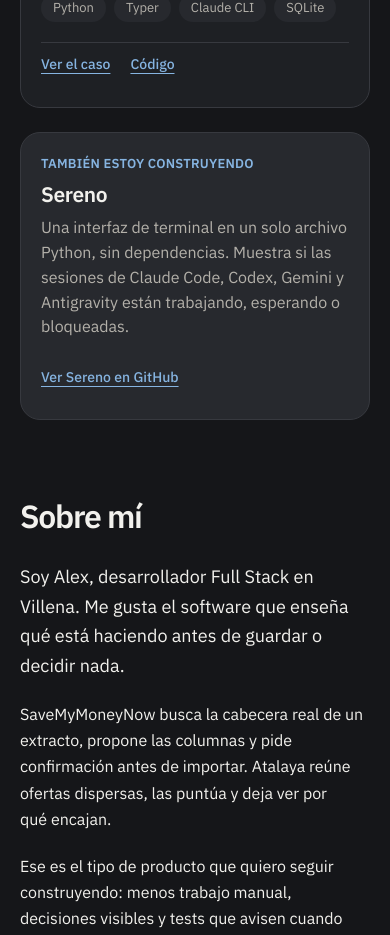
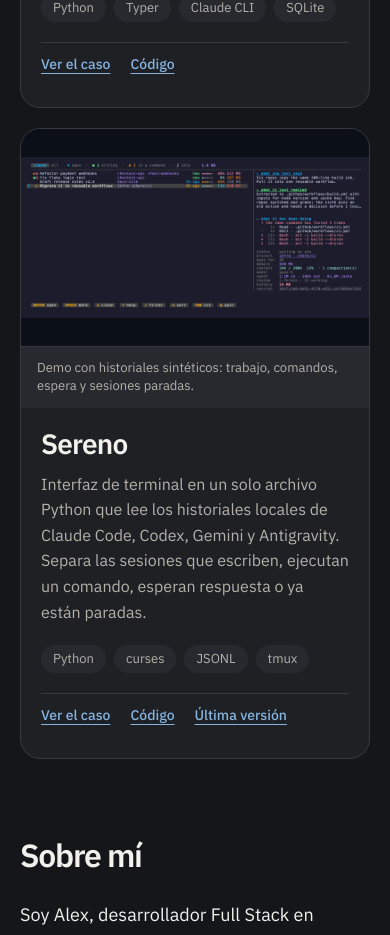
Before and after one commit to ElRaxy/portfolioalex, a React (Create React App) app: page / in a window 390 px wide. Shown: the part 2660-3595 px from the top of the page. Built offline with nearby package versions, Linux system fonts and the light colour scheme.

Commit message:
feat(portfolio): publicar caso de estudio de Sereno

```diff
--- a/public/index.html
+++ b/public/index.html
@@ -12,14 +12,14 @@
     </script>
     <meta charset="UTF-8">
     <meta name="viewport" content="width=device-width, initial-scale=1.0">
-    <meta name="description" content="Alex Micó Robles, desarrollador Full Stack con React, Node.js y Python. Proyectos: SaveMyMoneyNow, Strev y Atalaya, con casos de estudio en español e inglés.">
+    <meta name="description" content="Alex Micó Robles, desarrollador Full Stack con React, Node.js y Python. Casos de SaveMyMoneyNow, Strev, Atalaya y Sereno en español e inglés.">
     <meta name="keywords" content="full stack developer, react, node.js, express, mongodb, mern, python, testing, ci/cd, automatizacion, llm, remoto, espana, alicante">
     <meta name="author" content="Alex Micó Robles">
     <meta name="google-site-verification" content="AWawluM3A7OgNomhbGcdFntP4y6VIerkGasM6Wvhx3Y">
 
     <meta property="og:type" content="website">
     <meta property="og:title" content="Alex Micó Robles | Full Stack Developer · React, Node y Python">
-    <meta property="og:description" content="Productos web con React y Node.js, automatización con Python y tres casos de estudio que puedes revisar.">
+    <meta property="og:description" content="Productos web con React y Node.js, automatización con Python y cuatro casos de estudio que puedes revisar.">
     <meta property="og:image" content="https://portfolioalex-mico.vercel.app/og-image.png">
     <meta property="og:image:width" content="1200">
     <meta property="og:image:height" content="630">
@@ -30,7 +30,7 @@
 
     <meta name="twitter:card" content="summary_large_image">
     <meta name="twitter:title" content="Alex Micó Robles | Full Stack Developer · React, Node y Python">
-    <meta name="twitter:description" content="Productos web con React y Node.js, automatización con Python y tres casos de estudio que puedes revisar.">
+    <meta name="twitter:description" content="Productos web con React y Node.js, automatización con Python y cuatro casos de estudio que puedes revisar.">
     <meta name="twitter:image" content="https://portfolioalex-mico.vercel.app/og-image.png">
 
     <link rel="icon" type="image/svg+xml" href="/favicon.svg?v=2">
@@ -53,7 +53,7 @@
                   "name": "Alex Micó Robles",
                   "url": "https://portfolioalex-mico.vercel.app/",
                   "image": "https://portfolioalex-mico.vercel.app/og-image.png",
-                  "description": "Desarrollador Full Stack con React, Node.js y Python. Proyectos: SaveMyMoneyNow, Strev y Atalaya.",
+                  "description": "Desarrollador Full Stack con React, Node.js y Python. Proyectos: SaveMyMoneyNow, Strev, Atalaya y Sereno.",
                   "jobTitle": "Full Stack Developer",
                   "email": "mailto:alexmico2006@gmail.com",
                   "telephone": "+34693912460",
@@ -176,6 +176,17 @@
                   "author": {
                         "@id": "https://portfolioalex-mico.vercel.app/#alex"
                   }
+            },
+            {
+                  "@type": "SoftwareSourceCode",
+                  "@id": "https://portfolioalex-mico.vercel.app/#sereno",
+                  "name": "Sereno",
+                  "codeRepository": "https://github.com/ElRaxy/sereno",
+                  "programmingLanguage": "Python",
+                  "license": "https://opensource.org/licenses/MIT",
+                  "author": {
+                        "@id": "https://portfolioalex-mico.vercel.app/#alex"
+                  }
             }
       ]
 }
--- a/scripts/prerender.mjs
+++ b/scripts/prerender.mjs
@@ -9,7 +9,7 @@ const projectRoot = path.resolve(path.dirname(fileURLToPath(import.meta.url)), '
 const buildDirectory = path.join(projectRoot, 'build')
 const baseUrl = 'https://portfolioalex-mico.vercel.app'
 // Mismo orden que en src/lib/routing.js. Si divergen, el test lo canta.
-const CASE_SLUGS = ['savemymoneynow', 'strev', 'atalaya']
+const CASE_SLUGS = ['savemymoneynow', 'strev', 'atalaya', 'sereno']
 const buildDate = new Date().toISOString().slice(0, 10)
 
 const escapeAttribute = (value) => String(value)
@@ -75,6 +75,7 @@ const CASE_ENTITY_IDS = {
   atalaya: '#atalaya',
   savemymoneynow: '#savemymoneynow',
   strev: '#strev',
+  sereno: '#sereno',
 }
 
 const setStructuredDataUrl = (html, url, language, slug, metadata) => replaceTag(
@@ -93,7 +94,7 @@ const setStructuredDataUrl = (html, url, language, slug, metadata) => replaceTag
     profilePage['@id'] = `${url}#page`
     profilePage.inLanguage = language
     // El nodo se copia del HTML base, que es la portada castellana: sin esto,
-    // las 9 paginas restantes decian llamarse "Alex Mico Robles | Full Stack
+    // las paginas restantes decian llamarse "Alex Mico Robles | Full Stack
     // Developer" y las inglesas lo decian en castellano.
     profilePage.name = metadata.name
     profilePage.description = metadata.description
--- a/src/componets/caseStudy/CaseStudy.jsx
+++ b/src/componets/caseStudy/CaseStudy.jsx
@@ -3,6 +3,7 @@ import { useTranslation } from 'react-i18next'
 import saveMyMoneyNowImage from '../../assets/projects/savemymoneynow-detection.png'
 import strevImage from '../../assets/projects/strev-product.png'
 import atalayaImage from '../../assets/projects/atalaya-health.svg'
+import serenoImage from '../../assets/projects/sereno-session-overview.webp'
 
 const CASE_MEDIA = {
   savemymoneynow: {
@@ -19,6 +20,11 @@ const CASE_MEDIA = {
     src: atalayaImage,
     width: 1200,
     height: 675,
+  },
+  sereno: {
+    src: serenoImage,
+    width: 1560,
+    height: 720,
   },
 }
 
@@ -39,7 +45,7 @@ const CaseStudy = ({ slug }) => {
   const tagline = t(`case_study.cases.${slug}.tagline`)
   const summary = t(`case_study.cases.${slug}.summary`)
   const problema = t(`case_study.cases.${slug}.problem`, { returnObjects: true }) || []
-  // Solo lo tiene Atalaya: es el unico de los tres que compite con proyectos
+  // Solo lo tiene Atalaya: es el unico de los casos actuales que compite con proyectos
   // conocidos, y sin decirlo el caso no responde "por que esto y no aquello".
   const gap = t(`case_study.cases.${slug}.gap`, { returnObjects: true })
   const gapParrafos = Array.isArray(gap) ? gap : []
@@ -148,7 +154,7 @@ const CaseStudy = ({ slug }) => {
               href={link.url}
               key={link.url}
               target="_blank"
-              rel="noreferrer"
+              rel="noopener noreferrer"
             >
               {link.label}
             </a>
--- a/src/componets/portfolio/Portfolio.jsx
+++ b/src/componets/portfolio/Portfolio.jsx
@@ -4,6 +4,7 @@ import { caseHref } from '../../lib/routing'
 import saveMyMoneyNowImage from '../../assets/projects/savemymoneynow-detection.png'
 import strevImage from '../../assets/projects/strev-product.png'
 import atalayaImage from '../../assets/projects/atalaya-health.svg'
+import serenoImage from '../../assets/projects/sereno-session-overview.webp'
 import './portfolio.css'
 
 const PROJECT_MEDIA = {
@@ -25,14 +26,28 @@ const PROJECT_MEDIA = {
     height: 675,
     position: 'center',
   },
+  sereno: {
+    src: serenoImage,
+    width: 1560,
+    height: 720,
+    position: 'center',
+    fit: 'contain',
+  },
 }
 
 const ProjectCard = ({ project, projectIndex, language }) => {
   const media = PROJECT_MEDIA[project.slug]
   const isFeatured = projectIndex === 0
+  const isWide = isFeatured || project.wide
+  const itemClasses = [
+    'portfolio__item',
+    isWide && 'portfolio__item--wide',
+    isFeatured && 'portfolio__item--featured',
+    `portfolio__item--${project.slug}`,
+  ].filter(Boolean).join(' ')
 
   return (
-    <article className={`portfolio__item${isFeatured ? ' portfolio__item--featured' : ''}`}>
+    <article className={itemClasses}>
       <figure className="portfolio__media">
         <div className="portfolio__media-frame">
           <img
@@ -42,7 +57,7 @@ const ProjectCard = ({ project, projectIndex, language }) => {
             height={media.height}
             loading={isFeatured ? 'eager' : 'lazy'}
             decoding="async"
-            style={{ objectPosition: media.position }}
+            style={{ objectFit: media.fit || 'cover', objectPosition: media.position }}
           />
         </div>
         <figcaption>{project.image_caption || project.title}</figcaption>
@@ -122,22 +137,6 @@ function Portfolio() {
           />
         ))}
       </div>
-
-      <aside className="portfolio__side-project" aria-labelledby="portfolio-side-project-title">
-        <div className="portfolio__side-project-copy">
-          <p className="portfolio__side-project-label">{t('portfolio.side_project.eyebrow')}</p>
-          <h3 id="portfolio-side-project-title">{t('portfolio.side_project.title')}</h3>
-          <p>{t('portfolio.side_project.description')}</p>
-        </div>
-        <a
-          className="portfolio__side-project-link"
-          href={t('portfolio.side_project.url')}
-          target="_blank"
-          rel="noopener noreferrer"
-        >
-          {t('portfolio.side_project.link_label')}
-        </a>
-      </aside>
     </section>
   )
 }
--- a/src/componets/portfolio/portfolio.css
+++ b/src/componets/portfolio/portfolio.css
@@ -24,59 +24,6 @@
   gap: var(--space-6);
 }
 
-.portfolio__side-project {
-  display: grid;
-  grid-template-columns: minmax(0, 1fr) auto;
-  align-items: end;
-  gap: var(--space-6);
-  margin-top: var(--space-8);
-  padding: var(--space-6);
-  border: 1px solid var(--line-soft);
-  border-radius: var(--radius-lg);
-  background: var(--surface-2);
-}
-
-.portfolio__side-project-label {
-  margin-bottom: var(--space-2);
-  color: var(--accent);
-  font-size: var(--fs-xs);
-  font-weight: 600;
-  letter-spacing: var(--ls-label);
-  text-transform: uppercase;
-}
-
-.portfolio__side-project h3 {
-  color: var(--text-1);
-  font-size: var(--fs-lg);
-  font-weight: 600;
-  letter-spacing: -0.02em;
-  line-height: 1.2;
-}
-
-.portfolio__side-project-copy > p:last-child {
-  max-width: 62ch;
-  margin-top: var(--space-2);
-  color: var(--text-2);
-  line-height: 1.55;
-}
-
-.portfolio__side-project-link {
-  min-height: 44px;
-  display: inline-flex;
-  align-items: center;
-  color: var(--accent);
-  font-size: var(--fs-sm);
-  font-weight: 500;
-  text-decoration: underline;
-  text-decoration-thickness: 1px;
-  text-underline-offset: 4px;
-  white-space: nowrap;
-}
-
-.portfolio__side-project-link:hover {
-  color: var(--accent-hover);
-}
-
 .portfolio__item {
   min-width: 0;
   display: flex;
@@ -89,7 +36,7 @@
   transition: border-color var(--transition), box-shadow var(--transition);
 }
 
-.portfolio__item--featured {
+.portfolio__item--wide {
   grid-column: 1 / -1;
   display: grid;
   grid-template-columns: minmax(0, 1.2fr) minmax(18rem, 0.8fr);
@@ -108,8 +55,12 @@
   background: var(--surface-2);
 }
 
-.portfolio__item--featured .portfolio__media {
+.portfolio__item--wide .portfolio__media {
   border-right: 1px solid var(--line-soft);
+}
+
+.portfolio__item--sereno .portfolio__media-frame {
+  background: #0b1018;
 }
 
 .portfolio__media-frame {
@@ -160,7 +111,7 @@
   overflow-wrap: anywhere;
 }
 
-.portfolio__item--featured h3 {
+.portfolio__item--wide h3 {
   font-size: clamp(1.75rem, 2.5vw, 2.05rem);
 }
 
@@ -225,11 +176,11 @@
 }
 
 @media screen and (max-width: 760px) {
-  .portfolio__item--featured {
+  .portfolio__item--wide {
     display: flex;
   }
 
-  .portfolio__item--featured .portfolio__media {
+  .portfolio__item--wide .portfolio__media {
     border-right: 0;
   }
 }
@@ -245,7 +196,7 @@
     gap: var(--space-5);
   }
 
-  .portfolio__item--featured {
+  .portfolio__item--wide {
     grid-column: auto;
   }
 
@@ -253,16 +204,6 @@
     padding: var(--space-5);
   }
 
-  .portfolio__side-project {
-    grid-template-columns: minmax(0, 1fr);
-    gap: var(--space-4);
-    margin-top: var(--space-6);
-    padding: var(--space-5);
-  }
-
-  .portfolio__side-project-link {
-    justify-self: start;
-  }
 }
 
 /* La terminal solo se conserva como artefacto autentico dentro del caso de Atalaya. */
--- a/src/i18n/locales/en/translation.json
+++ b/src/i18n/locales/en/translation.json
@@ -105,13 +105,6 @@
   "portfolio": {
     "title": "My projects",
     "subtitle": "Recent selection",
-    "side_project": {
-      "eyebrow": "Also building",
-      "title": "Sereno",
-      "description": "A Python terminal UI in one file, with no dependencies. It shows whether Claude Code, Codex, Gemini and Antigravity sessions are working, waiting or stuck.",
-      "link_label": "View Sereno on GitHub",
-      "url": "https://github.com/ElRaxy/sereno"
-    },
     "closed_label": "Closed source, demo on request",
     "internal_label": "Internal tool, closed source",
     "featured_label": "Featured project",
@@ -181,6 +174,31 @@
         "image_alt": "Atalaya showing a dated health result for its job sources",
         "image_caption": "A reproducible record of the sources checked by Atalaya.",
         "slug": "atalaya"
+      },
+      {
+        "title": "Sereno",
+        "description": "A single-file Python terminal UI that reads the local histories of Claude Code, Codex, Gemini and Antigravity. It separates sessions that are writing, running a command, waiting for a reply or already stopped.",
+        "tags": [
+          "Python",
+          "curses",
+          "JSONL",
+          "tmux"
+        ],
+        "links": [
+          {
+            "label": "Code",
+            "url": "https://github.com/ElRaxy/sereno"
+          },
+          {
+            "label": "Latest release",
+            "url": "https://github.com/ElRaxy/sereno/releases/latest"
+          }
+        ],
+        "image": "sereno",
+        "image_alt": "Sereno showing coding-agent sessions and their states in a terminal interface",
+        "image_caption": "Demo with synthetic histories: writing, commands, waiting and stopped sessions.",
+        "slug": "sereno",
+        "wide": true
       }
     ],
     "case_link": "Read the case study",
@@ -261,7 +279,7 @@
     "source": "Source of this site"
   },
   "meta": {
-    "description": "Alex Micó Robles is a Full Stack Developer working with React, Node.js and Python. Projects include SaveMyMoneyNow, Strev and Atalaya, with case studies in English and Spanish."
+    "description": "Alex Micó Robles is a Full Stack Developer working with React, Node.js and Python. Case studies cover SaveMyMoneyNow, Strev, Atalaya and Sereno in English and Spanish."
   },
   "case_study": {
     "back": "Back to projects",
@@ -413,6 +431,54 @@
         "note": "React, Node, Express, MongoDB, Redis with BullMQ, Stripe and Gemini. Closed source.",
         "short": "Strev",
         "scope": "Strev"
+      },
+      "sereno": {
+        "title": "Sereno",
+        "tagline": "See which session is working, waiting or stuck",
+        "summary": "Sereno is a single-file Python terminal UI that reads the local histories of Claude Code, Codex, Gemini and Antigravity. It separates sessions that are writing, running a command, waiting for a reply or already stopped, without sending data off the machine.",
+        "problem": [
+          "Sereno started with the problem of following several agent sessions at once. A live process does not tell you whether it is writing, inside a command, waiting for a reply or stopped.",
+          "The four CLIs record their activity in different formats. Sereno reads those local histories and returns comparable states without copying real prompts or depending on a remote service."
+        ],
+        "decisions": [
+          {
+            "title": "Histories stay where the tools wrote them",
+            "body": "Sereno reads the local transcript queues of Claude Code, Codex, Gemini and Antigravity. Each reader maps its format to the same states without uploading the content elsewhere."
+          },
+          {
+            "title": "The last useful event determines the state",
+            "body": "A tool_use without its tool_result means the session is in a command. The stop_reason and later events separate writing, waiting and stopped."
+          },
+          {
+            "title": "The cache follows mtime",
+            "body": "A transcript is only parsed again when its modification time changes. Refreshing stays cheap even with many sessions open."
+          },
+          {
+            "title": "No networking is enforced by a test",
+            "body": "The application opens no connections. An AST test rejects imports from networking modules, so that guarantee does not rely on someone remembering a rule while editing the file."
+          },
+          {
+            "title": "The demo never touches real sessions",
+            "body": "Demo mode uses synthetic histories in an isolated environment. The public capture shows the states without client names, prompts or machine data."
+          }
+        ],
+        "results": [
+          {
+            "value": "1 file",
+            "label": "Python 3.8+"
+          },
+          {
+            "value": "0 dependencies",
+            "label": "outside the standard library"
+          },
+          {
+            "value": "4 CLIs",
+            "label": "with comparable states"
+          }
+        ],
+        "note": "macOS and Linux. Python 3.8+, curses and tmux. MIT licence. The demo uses synthetic data.",
+        "short": "Sereno",
+        "scope": "Sereno"
       }
     },
     "summary_label": "In one line",
--- a/src/i18n/locales/es/translation.json
+++ b/src/i18n/locales/es/translation.json
@@ -105,13 +105,6 @@
   "portfolio": {
     "title": "Mis proyectos",
     "subtitle": "Selección reciente",
-    "side_project": {
-      "eyebrow": "También estoy construyendo",
-      "title": "Sereno",
-      "description": "Una interfaz de terminal en un solo archivo Python, sin dependencias. Muestra si las sesiones de Claude Code, Codex, Gemini y Antigravity están trabajando, esperando o bloqueadas.",
-      "link_label": "Ver Sereno en GitHub",
-      "url": "https://github.com/ElRaxy/sereno"
-    },
     "closed_label": "Código cerrado, demo bajo petición",
     "internal_label": "Herramienta interna, código cerrado",
     "featured_label": "Proyecto destacado",
@@ -181,6 +174,31 @@
         "image_alt": "Atalaya mostrando un resultado fechado de salud de sus fuentes de ofertas",
         "image_caption": "Registro reproducible de las fuentes consultadas por Atalaya.",
         "slug": "atalaya"
+      },
+      {
+        "title": "Sereno",
+        "description": "Interfaz de terminal en un solo archivo Python que lee los historiales locales de Claude Code, Codex, Gemini y Antigravity. Separa las sesiones que escriben, ejecutan un comando, esperan respuesta o ya están paradas.",
+        "tags": [
+          "Python",
+          "curses",
+          "JSONL",
+          "tmux"
+        ],
+        "links": [
+          {
+            "label": "Código",
+            "url": "https://github.com/ElRaxy/sereno"
+          },
+          {
+            "label": "Última versión",
+            "url": "https://github.com/ElRaxy/sereno/releases/latest"
+          }
+        ],
+        "image": "sereno",
+        "image_alt": "Sereno mostrando sesiones de agentes y sus estados en una interfaz de terminal",
+        "image_caption": "Demo con historiales sintéticos: trabajo, comandos, espera y sesiones paradas.",
+        "slug": "sereno",
+        "wide": true
       }
     ],
     "case_link": "Ver el caso",
@@ -261,7 +279,7 @@
     "source": "Código de esta web"
   },
   "meta": {
-    "description": "Alex Micó Robles, desarrollador Full Stack con React, Node.js y Python. Proyectos: SaveMyMoneyNow, Strev y Atalaya, con casos de estudio en español e inglés."
+    "description": "Alex Micó Robles, desarrollador Full Stack con React, Node.js y Python. Casos de SaveMyMoneyNow, Strev, Atalaya y Sereno en español e inglés."
   },
   "case_study": {
     "back": "Volver a proyectos",
@@ -413,6 +431,54 @@
         "note": "React, Node, Express, MongoDB, Redis con BullMQ, Stripe y Gemini. Código cerrado.",
         "short": "Strev",
         "scope": "Strev"
+      },
+      "sereno": {
+        "title": "Sereno",
+        "tagline": "Qué sesión trabaja, cuál espera y cuál está bloqueada",
+        "summary": "Sereno es una interfaz de terminal en un solo archivo Python que lee los historiales locales de Claude Code, Codex, Gemini y Antigravity. Distingue sesiones que escriben, ejecutan un comando, esperan respuesta o ya están paradas, sin enviar datos fuera del equipo.",
+        "problem": [
+          "Sereno nació al intentar seguir varias sesiones de agentes a la vez. Saber que un proceso sigue abierto no aclara si está escribiendo, dentro de un comando, esperando una respuesta o parado.",
+          "Los cuatro CLI guardan su actividad de forma distinta. Sereno lee sus historiales locales y devuelve estados comparables sin copiar prompts reales ni depender de un servicio remoto."
+        ],
+        "decisions": [
+          {
+            "title": "Los historiales se leen donde ya existen",
+            "body": "Sereno recorre la cola local de transcripts de Claude Code, Codex, Gemini y Antigravity. Cada lector traduce su formato al mismo conjunto de estados sin subir el contenido a otro servicio."
+          },
+          {
+            "title": "El estado sale del último evento útil",
+            "body": "Un tool_use sin su tool_result significa que la sesión está dentro de un comando. El stop_reason y los eventos posteriores permiten separar writing, waiting y stopped."
+          },
+          {
+            "title": "La caché sigue el mtime",
+            "body": "Cada transcript solo se vuelve a analizar cuando cambia su fecha de modificación. El refresco mantiene el coste acotado aunque haya muchas sesiones abiertas."
+          },
+          {
+            "title": "La ausencia de red tiene una prueba",
+            "body": "La aplicación no abre conexiones. Un test sobre el AST rechaza imports de módulos de red para que esa garantía no dependa de recordar una norma al editar el archivo."
+          },
+          {
+            "title": "La demo no toca sesiones reales",
+            "body": "El modo demo usa historiales sintéticos dentro de un entorno aislado. La captura pública enseña los estados sin nombres de clientes, prompts ni datos del equipo."
+          }
+        ],
+        "results": [
+          {
+            "value": "1 archivo",
+            "label": "Python 3.8+"
+          },
+          {
+            "value": "0 dependencias",
+            "label": "fuera de la biblioteca estándar"
+          },
+          {
+            "value": "4 CLI",
+            "label": "con estados comparables"
+          }
+        ],
+        "note": "macOS y Linux. Python 3.8+, curses y tmux. Licencia MIT. La demo usa datos sintéticos.",
+        "short": "Sereno",
+        "scope": "Sereno"
       }
     },
     "summary_label": "En una frase",
--- a/src/lib/routing.js
+++ b/src/lib/routing.js
@@ -1,7 +1,7 @@
 // Las paginas de caso son estaticas y prerenderizadas, asi que no hay router:
 // basta con leer el pathname una vez. Cada idioma tiene su prefijo propio
 // porque la URL es lo que indexa Google, y /proyectos/ en ingles no dice nada.
-export const CASE_SLUGS = ['savemymoneynow', 'strev', 'atalaya']
+export const CASE_SLUGS = ['savemymoneynow', 'strev', 'atalaya', 'sereno']
 
 const CASE_PREFIX = { es: '/proyectos/', en: '/en/projects/' }
 
```
Also changed, not shown: scripts/check-prerender.mjs (+5 -2 lines), src/componets/caseStudy/caseStudy.css (+8 -0 lines), public/llms.txt, src/assets/projects/sereno-session-overview.webp (added), 1 other file (tests, documents, lock files or other folders).
